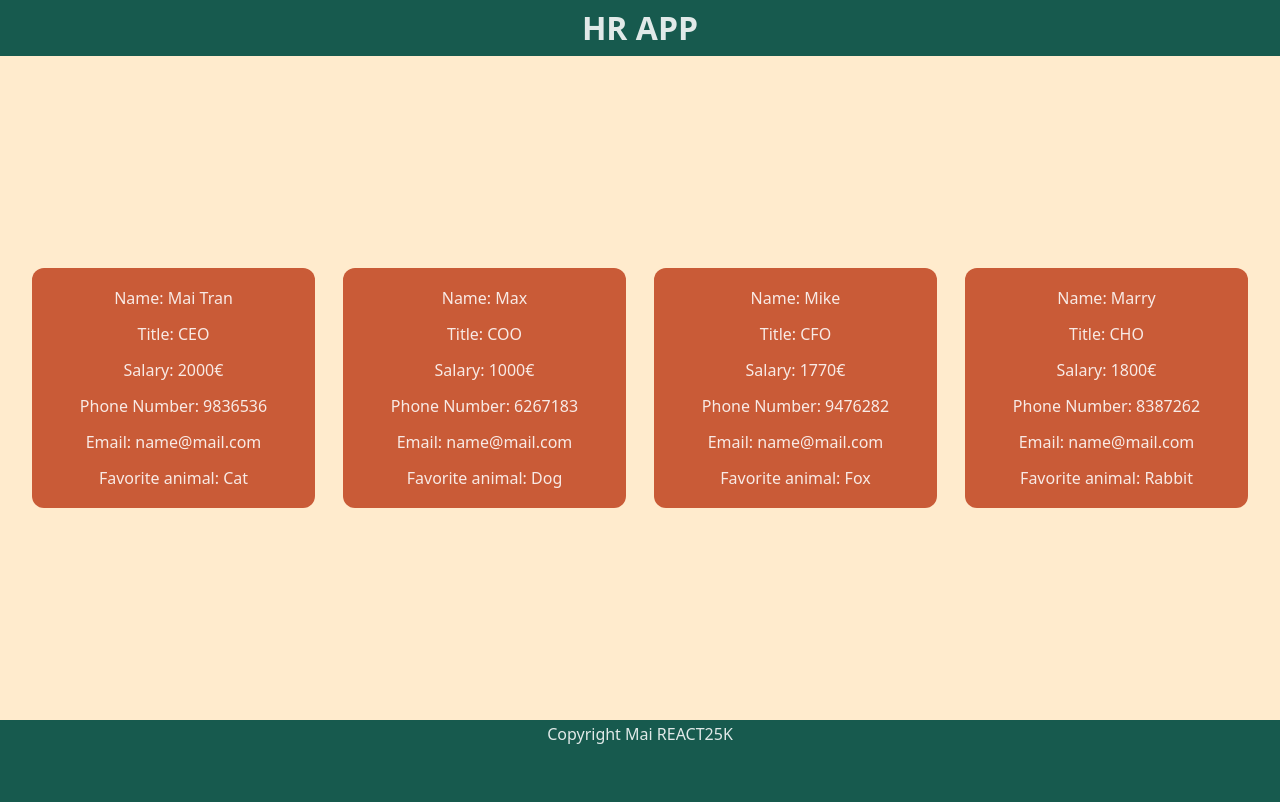
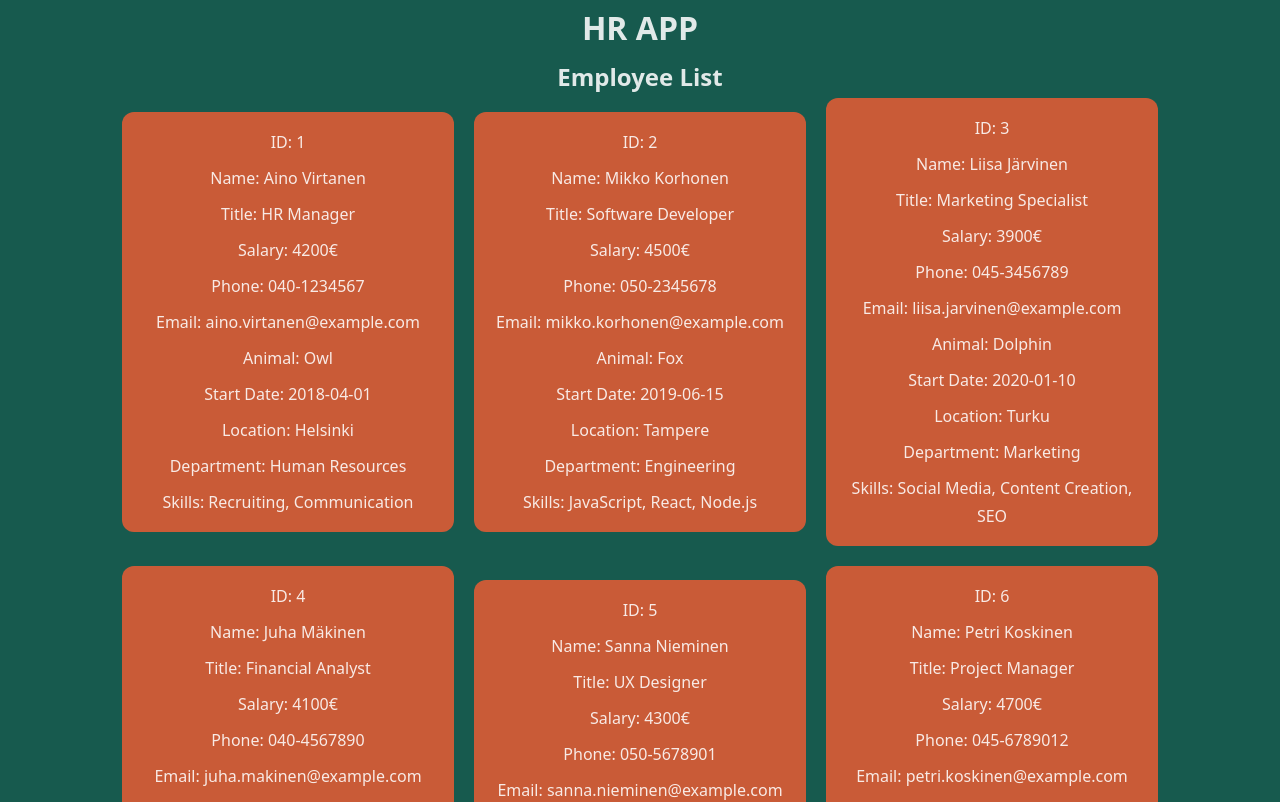
Before and after one commit to MaiTran41/hr_app, a React (Vite) app: page / in a window 1280 px wide. Shown: the top 802 px of the page. Built offline with nearby package versions, Linux system fonts and the light colour scheme.

Commit message:
Creating new components

```diff
--- a/src/App.jsx
+++ b/src/App.jsx
@@ -1,19 +1,16 @@
 import './App.css'
 import Header from './Header'
-import Person from './Person'
 import Footer from './Footer'
+import PersonList from './PersonList'
 
 function App() {
   return (
     <>
       <Header />
-      <main className='person-container'>
-        <Person  name="Mai Tran" title="CEO" salary={2000} phone="9836536" email="name@mail.com" animal="Cat"/>
-        <Person  name="Max" title="COO" salary={1000} phone="6267183" email="name@mail.com" animal="Dog"/>
-        <Person  name="Mike" title="CFO" salary={1770} phone="9476282" email="name@mail.com" animal="Fox"/>
-        <Person  name="Marry" title="CHO" salary={1800} phone="8387262" email="name@mail.com" animal="Rabbit"/>
+      <main>
+       <PersonList />
       </main>
-      <Footer className="footer"/>
+      <Footer />
     </>
   )
 }
--- a/src/Person.css
+++ b/src/Person.css
@@ -11,3 +11,11 @@
   align-items: center;
   gap: 0.5rem;
 }
+
+.employee-card-container {
+  display: flex;
+  flex-wrap: wrap;
+  justify-content: center;
+  align-items: center;
+  gap: 20px;
+}
--- a/src/Person.jsx
+++ /dev/null
@@ -1,15 +0,0 @@
-import './Person.css'
-
-const Person = (props) => {
-return (
-    <div className='person-block'>
-    <p>Name: {props.name}</p>
-    <p>Title: {props.title}</p>
-    <p>Salary: {props.salary}€</p>
-    <p>Phone Number: {props.phone}</p>
-    <p>Email: {props.email}</p>
-    <p>Favorite animal: {props.animal}</p>
-    </div>
-)
-}
-export default Person
--- /dev/null
+++ b/src/PersonCard.jsx
@@ -0,0 +1,23 @@
+import './Person.css'
+
+const PersonCard = (props) => {
+
+
+
+return (
+    <div className='person-block'>
+    <p>ID: {props.id}</p>
+    <p>Name: {props.name}</p>
+    <p>Title: {props.title}</p>
+    <p>Salary: {props.salary}€</p>
+    <p>Phone: {props.phone}</p>
+    <p>Email: {props.email}</p>
+    <p>Animal: {props.animal}</p>
+    <p>Start Date: {props.startDate}</p>
+    <p>Location: {props.location}</p>
+    <p>Department: {props.department}</p>
+    <p>Skills: {props.skills.join(', ')}</p>
+    </div>
+)
+}
+export default PersonCard
--- /dev/null
+++ b/src/PersonList.jsx
@@ -0,0 +1,15 @@
+import PersonCard from "./PersonCard"
+import { employees } from "./employee"
+
+const PersonList = ( ) => {
+    return (
+        <>
+        <h2>Employee List</h2>
+        <div className="employee-card-container">
+       { employees.map((employee) => <PersonCard key={employee.id} {...employee} /> )}
+        </div>
+        </>
+    )
+}
+
+export default PersonList
--- /dev/null
+++ b/src/employee.js
@@ -0,0 +1,132 @@
+export const employees = [
+  {
+    id: 1,
+    name: "Aino Virtanen",
+    title: "HR Manager",
+    salary: 4200,
+    phone: "040-1234567",
+    email: "aino.virtanen@example.com",
+    animal: "Owl",
+    startDate: "2018-04-01",
+    location: "Helsinki",
+    department: "Human Resources",
+    skills: ["Recruiting", "Communication"],
+  },
+  {
+    id: 2,
+    name: "Mikko Korhonen",
+    title: "Software Developer",
+    salary: 4500,
+    phone: "050-2345678",
+    email: "mikko.korhonen@example.com",
+    animal: "Fox",
+    startDate: "2019-06-15",
+    location: "Tampere",
+    department: "Engineering",
+    skills: ["JavaScript", "React", "Node.js"],
+  },
+  {
+    id: 3,
+    name: "Liisa Järvinen",
+    title: "Marketing Specialist",
+    salary: 3900,
+    phone: "045-3456789",
+    email: "liisa.jarvinen@example.com",
+    animal: "Dolphin",
+    startDate: "2020-01-10",
+    location: "Turku",
+    department: "Marketing",
+    skills: ["Social Media", "Content Creation", "SEO"],
+  },
+  {
+    id: 4,
+    name: "Juha Mäkinen",
+    title: "Financial Analyst",
+    salary: 4100,
+    phone: "040-4567890",
+    email: "juha.makinen@example.com",
+    animal: "Eagle",
+    startDate: "2017-09-22",
+    location: "Helsinki",
+    department: "Finance",
+    skills: ["Financial Modeling", "Data Analysis", "Reporting"],
+  },
+  {
+    id: 5,
+    name: "Sanna Nieminen",
+    title: "UX Designer",
+    salary: 4300,
+    phone: "050-5678901",
+    email: "sanna.nieminen@example.com",
+    animal: "Cat",
+    startDate: "2021-03-08",
+    location: "Espoo",
+    department: "Design",
+    skills: ["UI Design", "Prototyping", "Figma"],
+  },
+  {
+    id: 6,
+    name: "Petri Koskinen",
+    title: "Project Manager",
+    salary: 4700,
+    phone: "045-6789012",
+    email: "petri.koskinen@example.com",
+    animal: "Wolf",
+    startDate: "2016-11-14",
+    location: "Vantaa",
+    department: "Operations",
+    skills: ["Project Planning", "Team Leadership"],
+  },
+  {
+    id: 7,
+    name: "Kaisa Lehtonen",
+    title: "Customer Support Specialist",
+    salary: 3600,
+    phone: "040-7890123",
+    email: "kaisa.lehtonen@example.com",
+    animal: "Rabbit",
+    startDate: "2022-01-17",
+    location: "Oulu",
+    department: "Customer Service",
+    skills: ["Problem Solving", "Communication"],
+  },
+  {
+    id: 8,
+    name: "Timo Heikkinen",
+    title: "Senior Developer",
+    salary: 5200,
+    phone: "050-8901234",
+    email: "timo.heikkinen@example.com",
+    animal: "Bear",
+    startDate: "2015-07-03",
+    location: "Tampere",
+    department: "Engineering",
+    skills: ["Python", "AWS", "System Architecture"],
+  },
+  {
+    id: 9,
+    name: "Maija Laine",
+    title: "Sales Representative",
+    salary: 3800,
+    phone: "045-9012345",
+    email: "maija.laine@example.com",
+    animal: "Butterfly",
+    startDate: "2020-09-01",
+    location: "Jyväskylä",
+    department: "Sales",
+    skills: ["Negotiation", "CRM", "Presentation"],
+  },
+  {
+    id: 10,
+    name: "Antti Hämäläinen",
+    title: "IT Support Specialist",
+    salary: 3700,
+    phone: "040-0123456",
+    email: "antti.hamalainen@example.com",
+    animal: "Owl",
+    startDate: "2019-04-15",
+    location: "Helsinki",
+    department: "IT",
+    skills: ["Networking", "Windows", "Linux"],
+  },
+];
--- a/src/index.css
+++ b/src/index.css
@@ -3,5 +3,8 @@
   line-height: 1.75;
   font-weight: 400;
   color: rgba(255, 255, 255, 0.87);
+}
+
+body {
   background-color: #175a4e;
 }
```
Also changed, not shown: src/Footer.css (added), src/Header.css (added).
